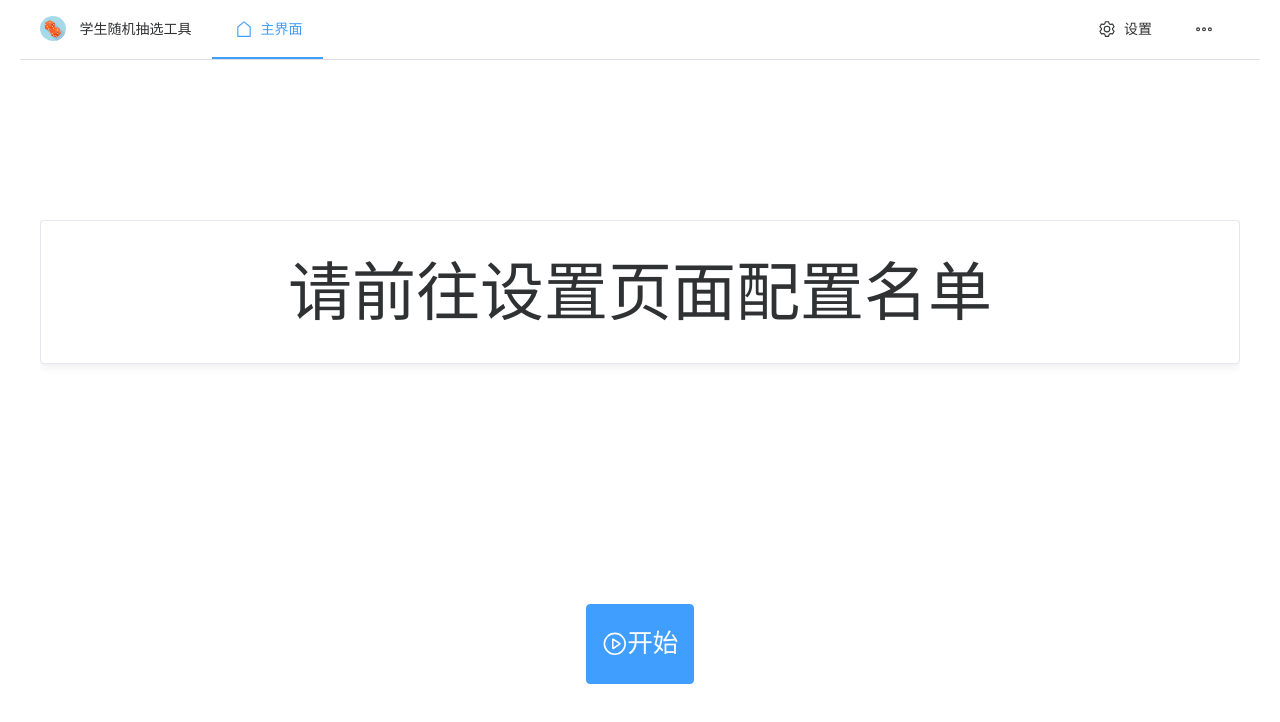
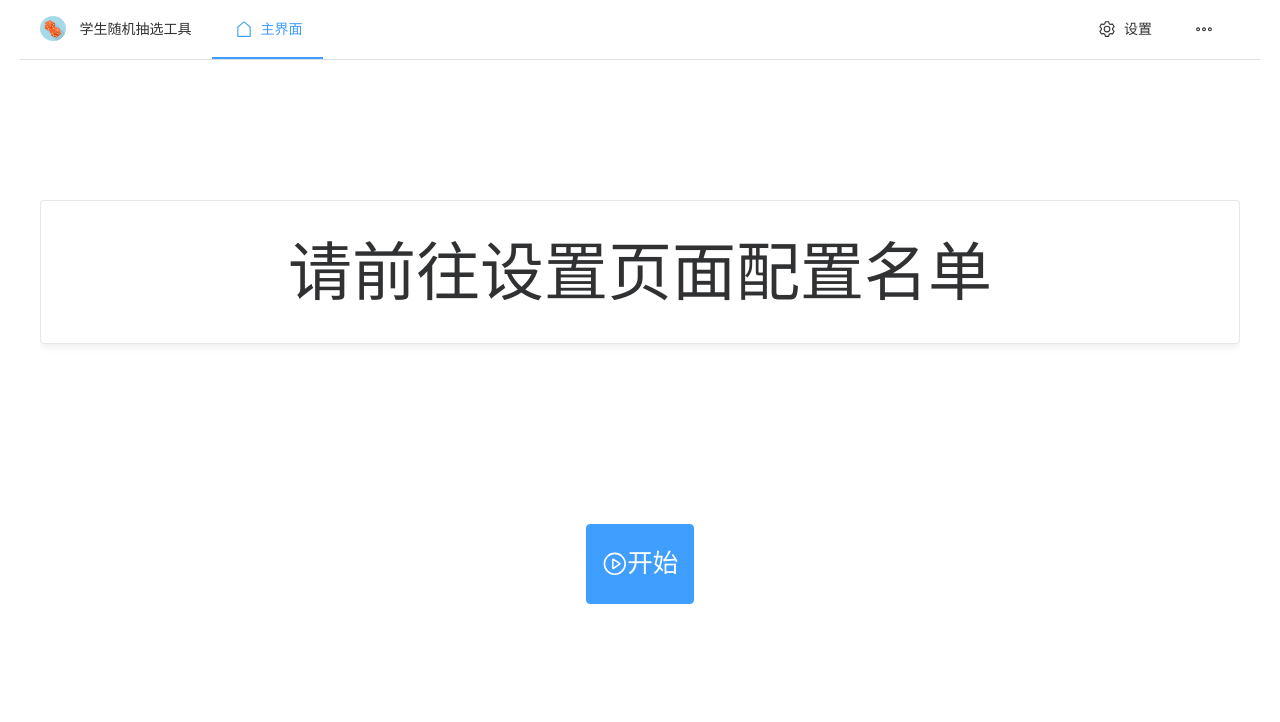
Before and after one commit to ShiningYangYXN/RandomStudent, a Vue app: page / in a window 1280 px wide. Shown: the top 722 px of the page. Built offline with nearby package versions, Linux system fonts and the light colour scheme.

Commit message:
2024年5月18日 19:43

```diff
--- a/src/views/HomeView.vue
+++ b/src/views/HomeView.vue
@@ -43,7 +43,7 @@ function Stop() {
   <el-container>
     <el-main>
       <el-carousel
-        height="60vh"
+        height="50vh"
         arrow="never"
         :direction="config.data.layoutMode"
         type="card"
```
